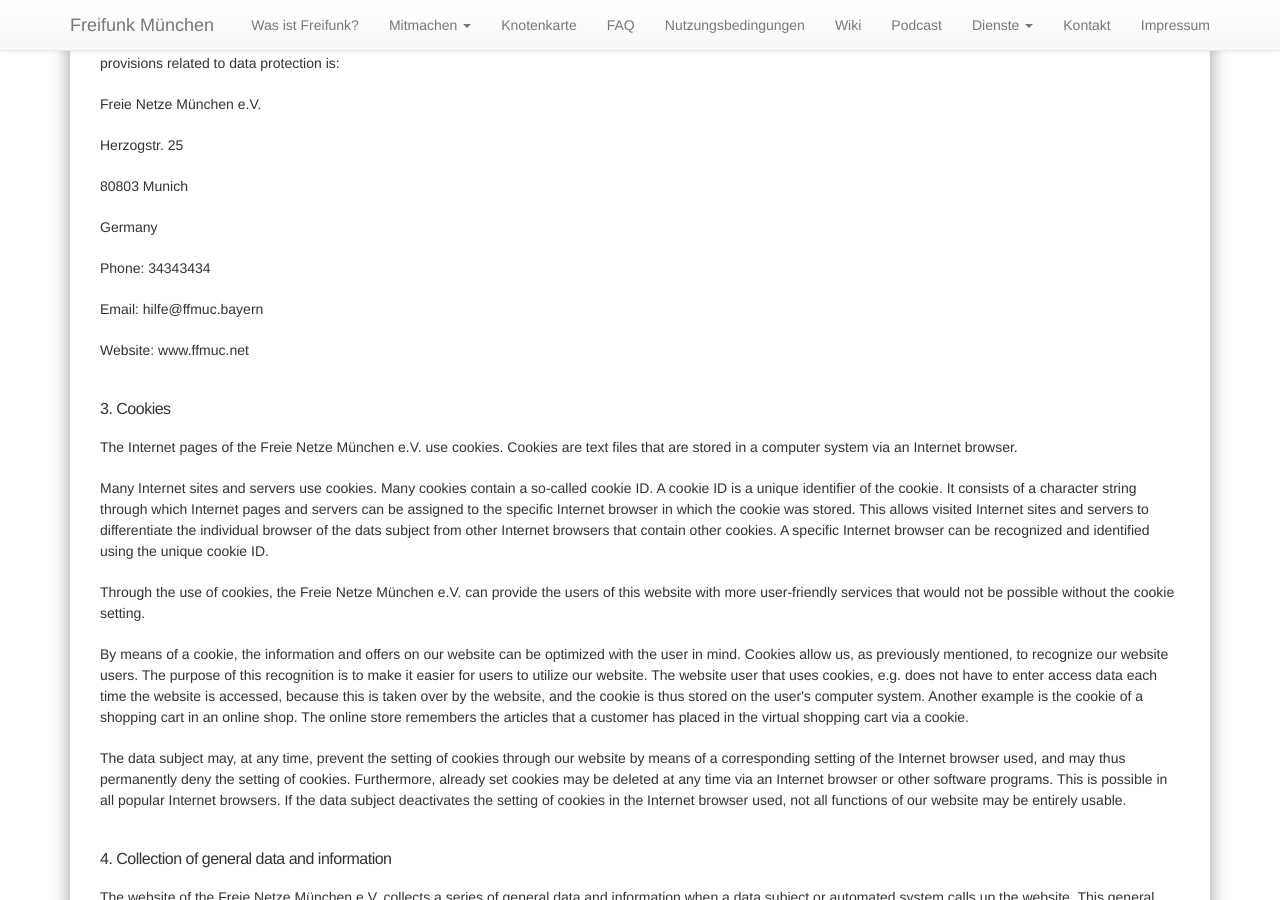
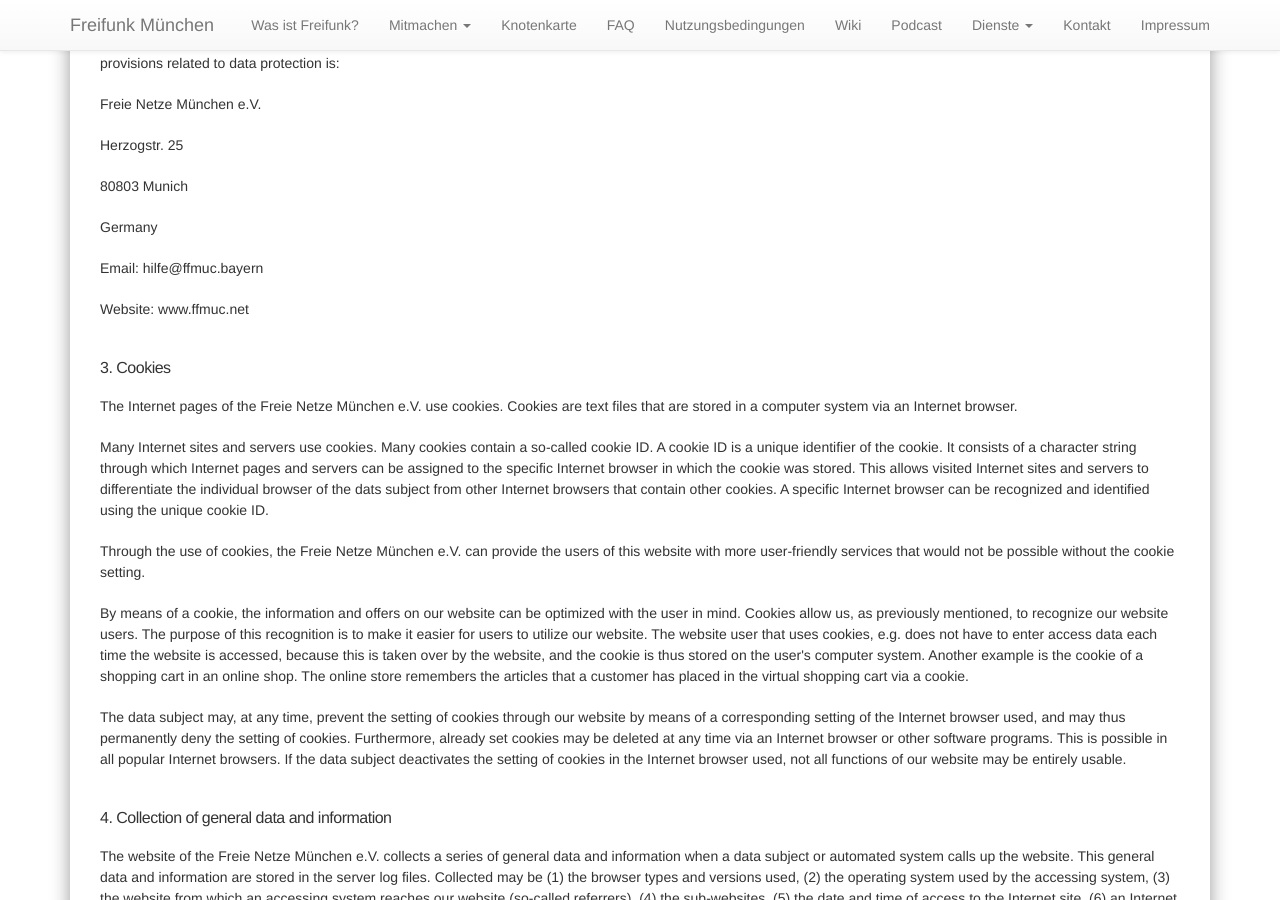
Before and after one commit to freifunkMUC/freifunkmuc.github.io, a Jekyll site: the page built from privacy.md, in a window 1280 px wide and 900 px high, scrolled down 3975 px. Built offline with Jekyll 4.4.1, drawn with Linux system fonts in a browser that asks for light colours.

Commit message:
Update privacy.md

```diff
--- a/privacy.md
+++ b/privacy.md
@@ -115,7 +115,6 @@ permalink: /privacy/
 <p>Herzogstr. 25</p>
 <p>80803 Munich</p>
 <p>Germany</p>
-<p>Phone: 34343434</p>
 <p>Email: hilfe@ffmuc.bayern</p>
 <p>Website: www.ffmuc.net</p>
 
```
